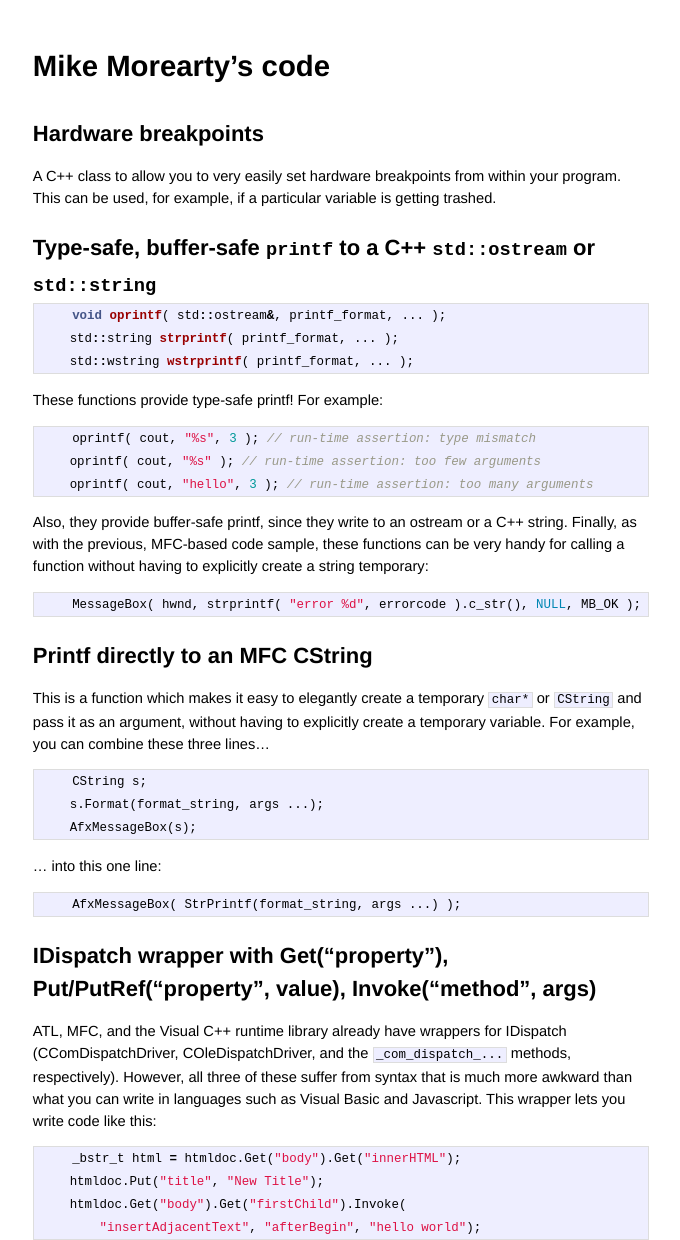
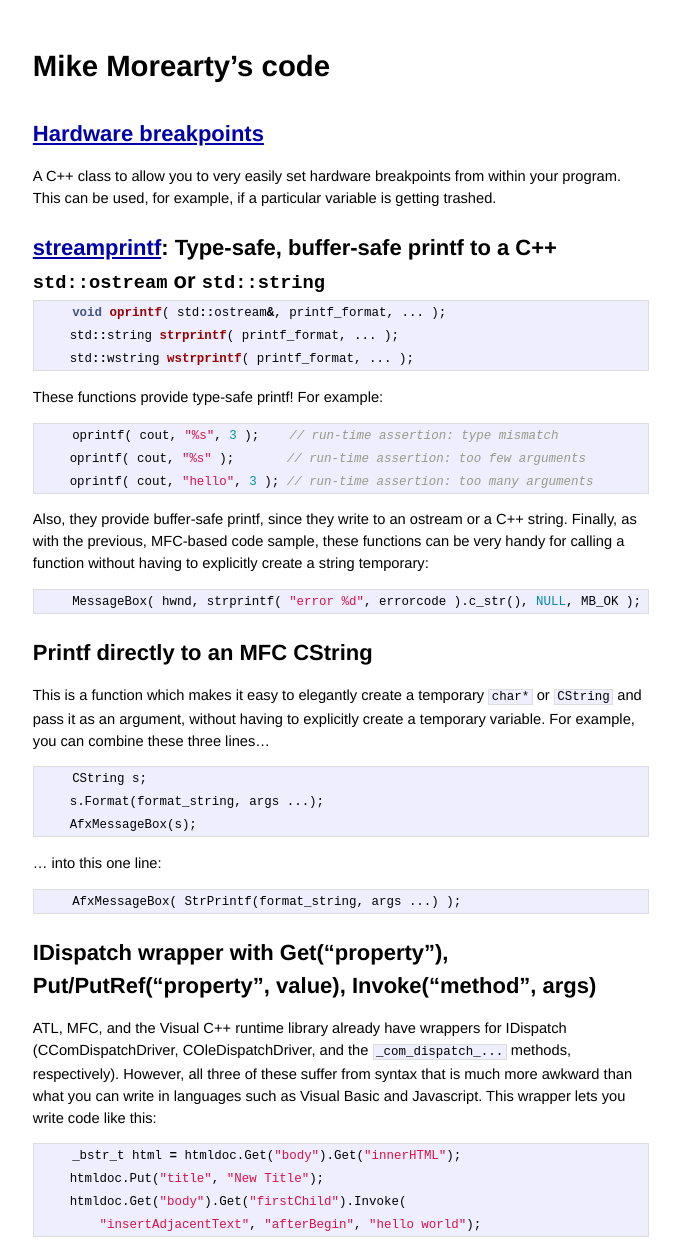
Before and after one commit to mmorearty/mmorearty.github.com, a Jekyll site: the page built from index.md, in a window 1280 px wide. Shown: the whole page, without its empty margins (299-979 px from the left). Built offline with Jekyll 4.4.1, drawn with Linux system fonts in a browser that asks for light colours; Markdown is read by kramdown in place of the engine named in the settings.

Commit message:
formatting and links

````diff
--- a/index.md
+++ b/index.md
@@ -2,18 +2,15 @@
 layout: default
 ---
 
-Mike Morearty's code
-====================
+# Mike Morearty's code
 
-Hardware breakpoints
---------------------
+## [Hardware breakpoints](https://github.com/mmorearty/hardware-breakpoints)
 
 A C++ class to allow you to very easily set hardware breakpoints from within
 your program.  This can be used, for example, if a particular variable is
 getting trashed.
 
-Type-safe, buffer-safe `printf` to a C++ `std::ostream` or `std::string`
-------------------------------------------------------------------------
+## **[streamprintf](https://github.com/mmorearty/streamprintf):** Type-safe, buffer-safe printf to a C++ `std::ostream` or `std::string`
 
 ```c++
     void oprintf( std::ostream&, printf_format, ... );
@@ -24,8 +21,8 @@ Type-safe, buffer-safe `printf` to a C++ `std::ostream` or `std::string`
 These functions provide type-safe printf!  For example:
 
 ```c++
-    oprintf( cout, "%s", 3 ); // run-time assertion: type mismatch
-    oprintf( cout, "%s" ); // run-time assertion: too few arguments
+    oprintf( cout, "%s", 3 );    // run-time assertion: type mismatch
+    oprintf( cout, "%s" );       // run-time assertion: too few arguments
     oprintf( cout, "hello", 3 ); // run-time assertion: too many arguments
 ```
 
@@ -38,8 +35,7 @@ string temporary:
     MessageBox( hwnd, strprintf( "error %d", errorcode ).c_str(), NULL, MB_OK );
 ```
 
-Printf directly to an MFC CString
----------------------------------
+## Printf directly to an MFC CString
 
 This is a function which makes it easy to elegantly create a temporary `char*` or
 `CString` and pass it as an argument, without having to explicitly create a
@@ -57,8 +53,7 @@ temporary variable. For example, you can combine these three lines...
     AfxMessageBox( StrPrintf(format_string, args ...) );
 ```
 
-IDispatch wrapper with Get("property"), Put/PutRef("property", value), Invoke("method", args)
----------------------------------------------------------------------------------------------
+## IDispatch wrapper with Get("property"), Put/PutRef("property", value), Invoke("method", args)
 
 ATL, MFC, and the Visual C++ runtime library already have wrappers for
 IDispatch (CComDispatchDriver, COleDispatchDriver, and the `_com_dispatch_...`
````
